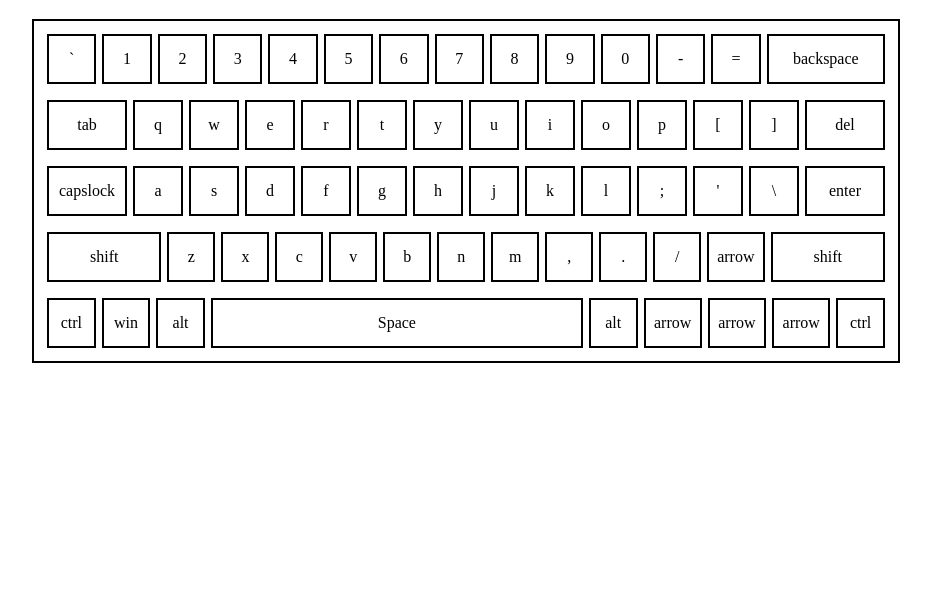
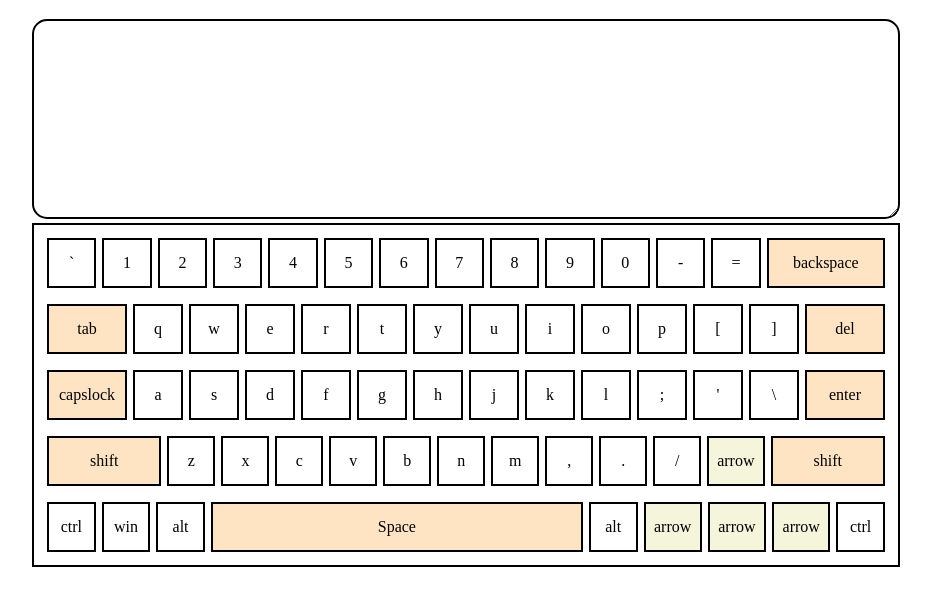
Before and after one commit to KostaShalak/virtual-keyboard, a plain HTML site: page index.html in a window 1280 px wide. Shown: the part 61-666 px from the top of the page, without its empty margins (174-1105 px from the left). Drawn offline with Linux system fonts and the light colour scheme.

Commit message:
feat: add keyboard js

```diff
--- a/main.js
+++ b/main.js
@@ -3,10 +3,10 @@ let board = document.querySelector('body');
 board.innerHTML = `
     <div class = 'container'>
       <h1>Virtual Keyboard</h1>
-    <pre class="display"></pre>
+    <textarea class="display"></textarea>
     <div class="keyboard">
         <div class="row">
-            <span class ="backquote key">\`</span>
+            <span class ="backquote key" data-key="\`">\`</span>
             <span class = "key" data-key="1">1</span>
             <span class = "key" data-key="2">2</span>
             <span class = "key" data-key="3">3</span>
@@ -19,10 +19,10 @@ board.innerHTML = `
             <span class = "key" data-key="0">0</span>
             <span class = "key" data-key="-">-</span>
             <span class = "key" data-key="=">=</span>
-            <span class ="backspace key">backspace</span>
+            <span class ="backspace key" data-key="Backspace">backspace</span>
         </div>
         <div class="row">
-            <span class="tab key">tab</span>
+            <span class="tab key" data-key="Tab">tab</span>
             <span  class = "key" data-key="q">q</span>
             <span  class = "key" data-key="w">w</span>
             <span  class = "key" data-key="e">e</span>
@@ -35,10 +35,10 @@ board.innerHTML = `
             <span  class = "key" data-key="p">p</span>
             <span  class = "key" data-key="[">[</span>
             <span  class = "key" data-key="]">]</span>
-            <span class ="del key">del</span>
+            <span class ="del key" data-key="Delete">del</span>
         </div>
         <div class="row">
-            <span class ="capslock key">capslock</span>
+            <span class ="capslock key" data-key="CapsLock">capslock</span>
             <span class = "key" data-key="a">a</span>
             <span class = "key" data-key="s">s</span>
             <span class = "key" data-key="d">d</span>
@@ -51,10 +51,10 @@ board.innerHTML = `
             <span class = "key" data-key=";">;</span>
             <span class = "key" data-key="'">'</span>
             <span class = "key" data-key="\\">\\</span>
-            <span class="enter key">enter</span>
+            <span class="enter key" data-key="Enter">enter</span>
         </div>
         <div class="row">
-            <span class="shift_left key">shift</span>
+            <span class="shift_left key" data-key="Shift">shift</span>
             <span class = "key" data-key="z">z</span>
             <span class = "key" data-key="x">x</span>
             <span class = "key" data-key="c">c</span>
@@ -65,43 +65,45 @@ board.innerHTML = `
             <span class = "key" data-key=",">,</span>
             <span class = "key" data-key=".">.</span>
             <span class = "key" data-key="/">/</span>
-            <span class="arrow_up key">arrow</span>
-            <span class="shift_right key">shift</span>
+            <span class="arrow_up key" data-key="ArrowUp">arrow</span>
+            <span class="shift_right key" data-key="Shift">shift</span>
         </div>
         <div class="row">
-            <span class="ctrl_left key">ctrl</span>
+            <span class="ctrl_left key" data-key="Control">ctrl</span>
             <span class="meta_tag key">win</span>
-            <span class="alt_left key">alt</span>
+            <span class="alt_left key" data-key="Alt">alt</span>
             <span class="space key" data-key=" ">
                 Space
             </span>
-            <span class="alt_right key">alt</span>
-            <span class="arrow_left key">arrow</span>
-            <span class="arrow_down key">arrow</span>
-            <span class="arrow_right key">arrow</span>
-            <span class="ctrl_right key">ctrl</span>
+            <span class="alt_right key" data-key="Alt">alt</span>
+            <span class="arrow_left key" data-key="ArrowLeft">arrow</span>
+            <span class="arrow_down key" data-key="ArrowDown">arrow</span>
+            <span class="arrow_right key" data-key="ArrowRight">arrow</span>
+            <span class="ctrl_right key" data-key="Control">ctrl</span>
         </div>
     </div>
 </div>
     </div
 `;
 
-const keyboard = [192, 49, 50, 51, 52, 53, 54, 55, 56, 57, 48, 189, 187, 8, 9, 81, 87, 69, 82, 84, 89, 85, 73, 79, 80, 219, 221, 13, 20, 65, 83, 68, 70, 71, 72, 74, 75, 76, 186, 222, 220, 16, 90, 88, 67, 86, 66, 78, 77, 188, 190, 191, 16, 17, 18, 32, 18, 17, 37, 38, 40, 39];
+const keyboard = document.querySelector('.keyboard');
+const keys = document.querySelectorAll('.key');
+const display = document.querySelector('.display');
 
-// document.onkeydown = function(event) {
-//     // console.log(event);
-//     keyboard.push(event.keyCode);
-//     console.log(keyboard);
-// }
+document.addEventListener('keydown', function(e) {
+    for(let i = 0; i < keys.length; i++) {
+        if(e.key == keys[i].getAttribute('data-key' ) || e.key == keys[i].getAttribute('lowerCaseName')) {
+            keys[i].classList.add('active')
+        }
 
-function init() {
-    let out = '';
+    }
+});
 
-    for (let i = 0; i < keyboard.length; i++) {
-        out += '<div class = "key">' + String.fromCharCode(keyboard[i]) + '</div>';
+document.addEventListener('keyup', function(e) {
+    for(let i = 0; i < keys.length; i++) {
+        if(e.key == keys[i].getAttribute('data-key' ) || e.key == keys[i].getAttribute('lowerCaseName')) {
+            keys[i].classList.remove('active')
+            keys[i].classList.add('remove')
+        }
     }
-
-    document.querySelector('#keyboard').innerHTML = out;
-}
-
-init();
+});
--- a/styles.css
+++ b/styles.css
@@ -41,12 +41,14 @@
 .enter,
 .del{
     width: 80px;
+    background-color: bisque;
 }
 
 .backspace,
 .shift_left,
 .shift_right {
     width: 120px;
+    background-color: bisque;
 }
 
 .arrow_up,
@@ -54,9 +56,23 @@
 .arrow_right,
 .arrow_down {
     width: 60px;
+    background-color: beige;
 }
 
 .space {
     max-width: 372px;
     width: 100%;
+    background-color: bisque;
 }
+
+.display {
+    height: 200px;
+    max-width: 868px;
+    width: 100%;
+    padding: 20px;
+    border-radius: 15px;
+    border: 2px solid #000;
+}
+.active {
+    background-color: orange;
+}
```
